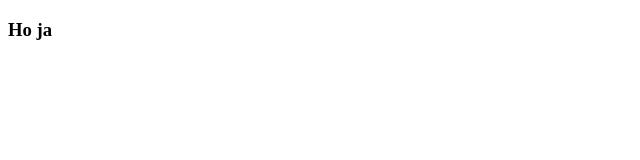
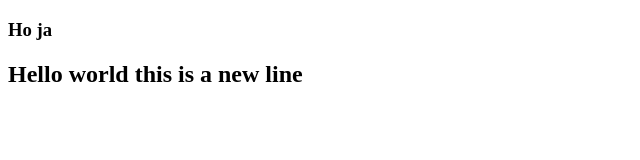
Before and after one commit to SupporthivesProjects/GitTestOne, a plain HTML site: page two.html in a window 1280 px wide. Shown: the whole page, without its empty margins (0-640 px from the left). Drawn offline with Linux system fonts and the light colour scheme.

Commit message:
pushing new changes

```diff
--- a/two.html
+++ b/two.html
@@ -7,5 +7,6 @@
 </head>
 <body>
     <h3>Ho ja</h3>
+    <h2>Hello world this is a new line</h2>
 </body>
 </html>
```
